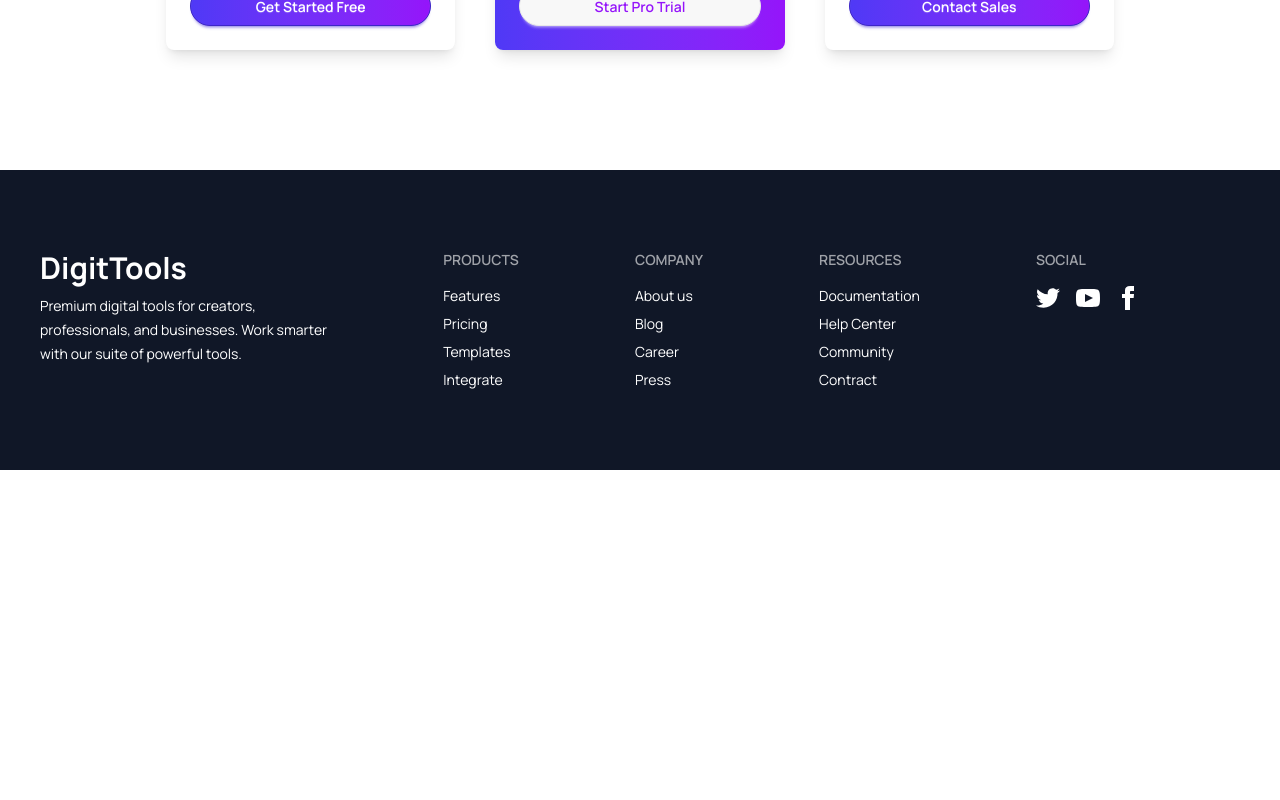
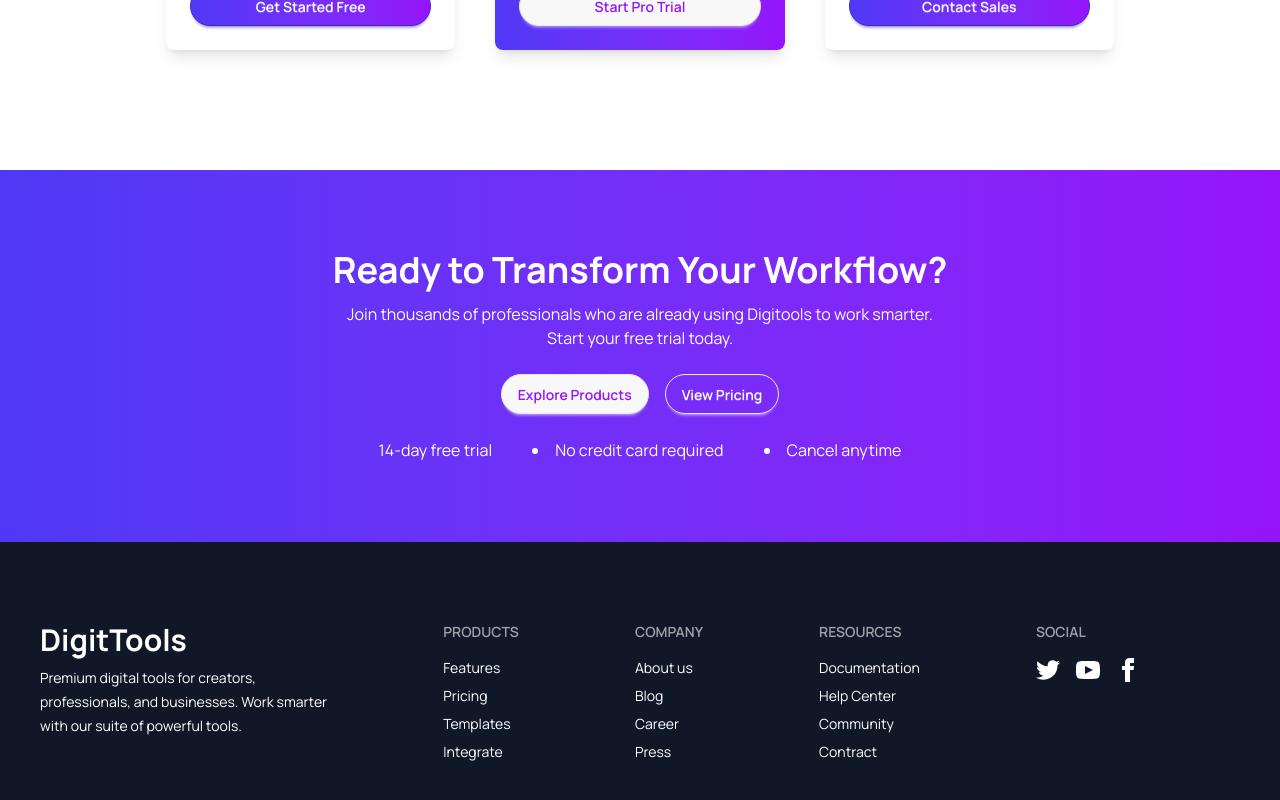
Before and after one commit to ashrafulhoda789/digitool-platform-ph, a React (Vite) app: page / in a window 1280 px wide. Shown: the part 3713-4513 px from the top of the page. Before the commit the page ends 4183 px from the top, so only its background shows below. Built offline with nearby package versions, Linux system fonts and the light colour scheme.

Commit message:
workflow section designed

```diff
--- a/src/App.jsx
+++ b/src/App.jsx
@@ -8,6 +8,7 @@ import { ToastContainer } from 'react-toastify'
 import StepSection from './components/stepsSection/StepSection'
 import TransparentPricing from './components/transparentPricing/TransparentPricing'
 import Footer from './components/footerSection/Footer'
+import WorkFlow from './components/workflowSection/WorkFlow'
 
 const productFetch = async() =>{
   const res = await fetch('/data.json');
@@ -37,6 +38,7 @@ function App() {
 
         <StepSection></StepSection>
         <TransparentPricing></TransparentPricing>
+        <WorkFlow></WorkFlow>
       </main>
 
       <footer>
--- /dev/null
+++ b/src/components/workflowSection/WorkFlow.jsx
@@ -0,0 +1,25 @@
+import React from 'react';
+
+const WorkFlow = () => {
+    return (
+        <div className='bg-linear-to-r from-[#4F39F6] to-[#9514FA]  text-white px-10 py-20 text-center space-y-6'>
+            <div className='space-y-3'>
+                <h1 className='text-2xl md:text-4xl font-bold'>Ready to Transform Your Workflow?</h1>
+                <p>Join thousands of professionals who are already using Digitools to work smarter. <br /> Start your free trial today.</p>
+            </div>
+
+            <div className='flex justify-center items-center gap-4'>
+                <button className='btn rounded-full text-[#9514FA]'>Explore Products</button>
+                <button className='btn rounded-full bg-transparent text-white'>View Pricing</button>
+            </div>
+
+            <div className='flex justify-center items-center gap-10'>
+                <p>14-day free trial </p>
+                <li>No credit card required</li>
+                <li>Cancel anytime</li>
+            </div>
+        </div>
+    );
+};
+
+export default WorkFlow;
```
